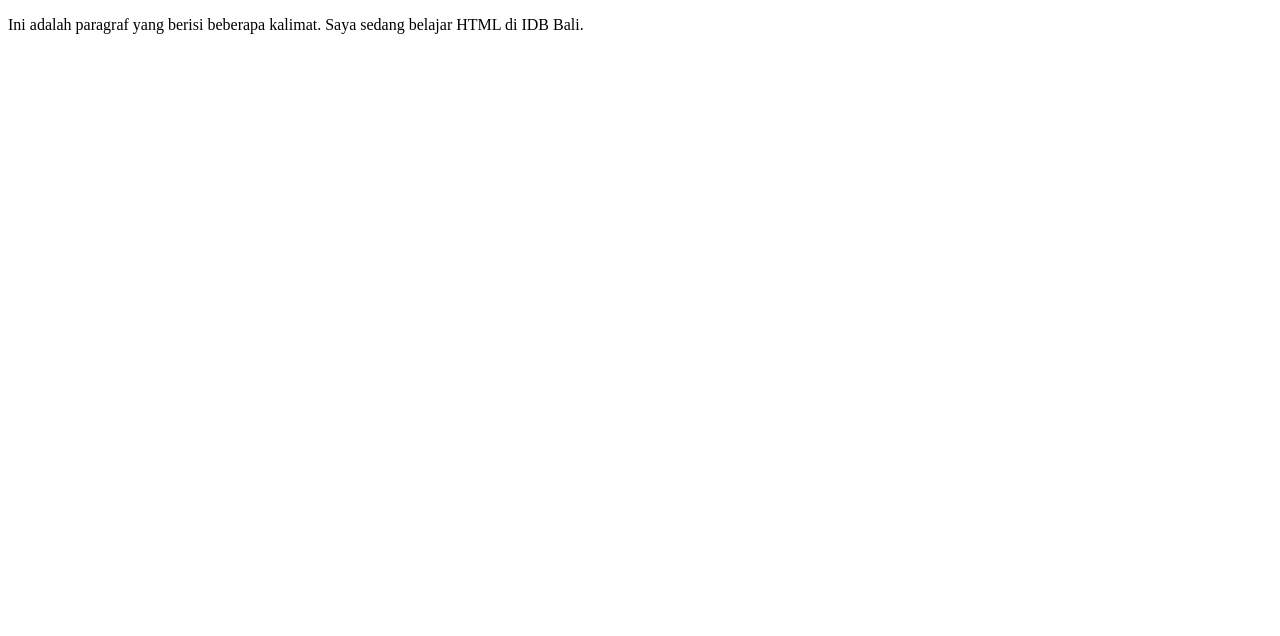
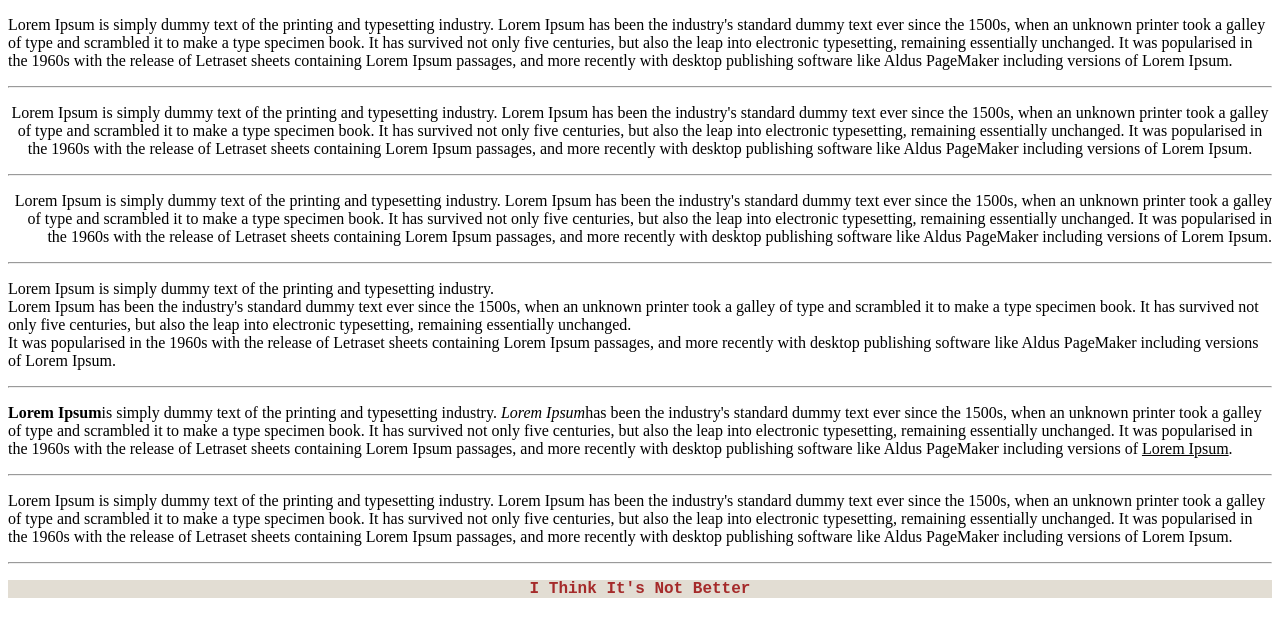
Before and after one commit to ardanyanti/belajarhtml, a plain HTML site: page paragraf.html in a window 1280 px wide. Drawn offline with Linux system fonts and the light colour scheme.

Commit message:
Sesi 3
mamamiya lezatozx

```diff
--- a/paragraf.html
+++ b/paragraf.html
@@ -6,6 +6,23 @@
     <title>Belajar Paragraf di HTML</title>
 </head>
 <body>
-    <p>Ini adalah paragraf yang berisi beberapa kalimat. Saya sedang belajar HTML di IDB Bali.</p>
+<p>Lorem Ipsum is simply dummy text of the printing and typesetting industry. Lorem Ipsum has been the industry's standard dummy text ever since the 1500s, when an unknown printer took a galley of type and scrambled it to make a type specimen book. It has survived not only five centuries, but also the leap into electronic typesetting, remaining essentially unchanged. It was popularised in the 1960s with the release of Letraset sheets containing Lorem Ipsum passages, and more recently with desktop publishing software like Aldus PageMaker including versions of Lorem Ipsum.</p>
+<hr>
+<p align="center">Lorem Ipsum is simply dummy text of the printing and typesetting industry. Lorem Ipsum has been the industry's standard dummy text ever since the 1500s, when an unknown printer took a galley of type and scrambled it to make a type specimen book. It has survived not only five centuries, but also the leap into electronic typesetting, remaining essentially unchanged. It was popularised in the 1960s with the release of Letraset sheets containing Lorem Ipsum passages, and more recently with desktop publishing software like Aldus PageMaker including versions of Lorem Ipsum.</p>
+<hr>
+<p align="right">Lorem Ipsum is simply dummy text of the printing and typesetting industry. Lorem Ipsum has been the industry's standard dummy text ever since the 1500s, when an unknown printer took a galley of type and scrambled it to make a type specimen book. It has survived not only five centuries, but also the leap into electronic typesetting, remaining essentially unchanged. It was popularised in the 1960s with the release of Letraset sheets containing Lorem Ipsum passages, and more recently with desktop publishing software like Aldus PageMaker including versions of Lorem Ipsum.</p>
+<hr>
+<p align="left">Lorem Ipsum is simply dummy text of the printing and typesetting industry. <br>
+Lorem Ipsum has been the industry's standard dummy text ever since the 1500s, when an unknown printer took a galley of type and scrambled it to make a type specimen book.
+It has survived not only five centuries, but also the leap into electronic typesetting, remaining essentially unchanged.<br>
+It was popularised in the 1960s with the release of Letraset sheets containing Lorem Ipsum passages, and more recently with desktop publishing software like Aldus PageMaker including versions of Lorem Ipsum.</p>
+<hr>
+ <p><b>Lorem Ipsum</b>is simply dummy text of the printing and typesetting industry. <i>Lorem Ipsum</i>has been the industry's standard dummy text ever since the 1500s, when an unknown printer took a galley of type and scrambled it to make a type specimen book. It has survived not only five centuries, but also the leap into electronic typesetting, remaining essentially unchanged. It was popularised in the 1960s with the release of Letraset sheets containing Lorem Ipsum passages, and more recently with desktop publishing software like Aldus PageMaker including versions of <u>Lorem Ipsum</u>.</p>
+ <hr>
+ <p>Lorem Ipsum is simply dummy text of the printing and typesetting industry. Lorem Ipsum has been the industry's standard dummy text ever since the 1500s, when an unknown printer took a galley of type and scrambled it to make a type specimen book. It has survived not only five centuries, but also the leap into electronic typesetting, remaining essentially unchanged. It was popularised in the 1960s with the release of Letraset sheets containing Lorem Ipsum passages, and more recently with desktop publishing software like Aldus PageMaker including versions of Lorem Ipsum.</p>
+ <hr>
+ <p align="center" style="color: brown;background-color: rgb(226, 221, 211); font-family:'Courier New', 'Courier New', Courier, monospace
+  "><b>I Think It's Not Better</b></p>
+
 </body>
 </html>
```
Also changed, not shown: heading.html (added, +17 -0 lines).
